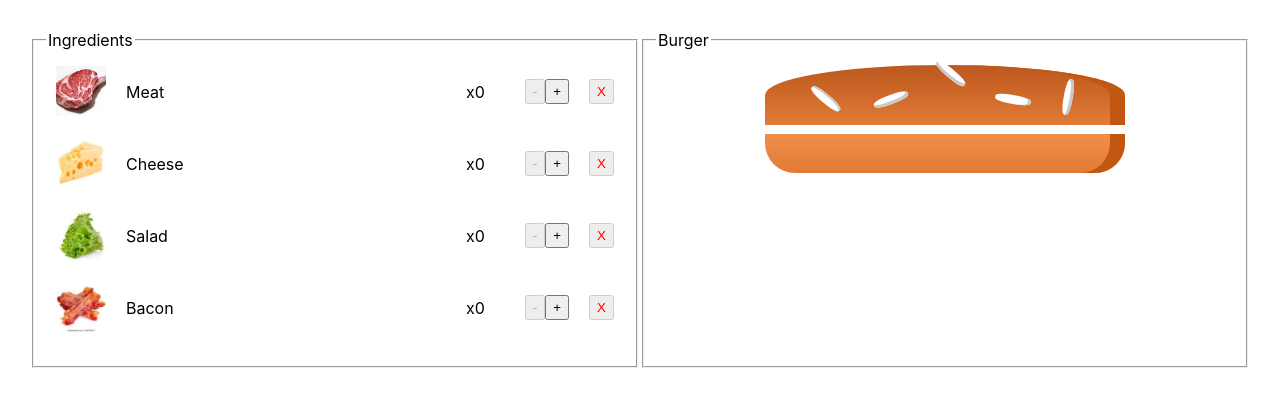
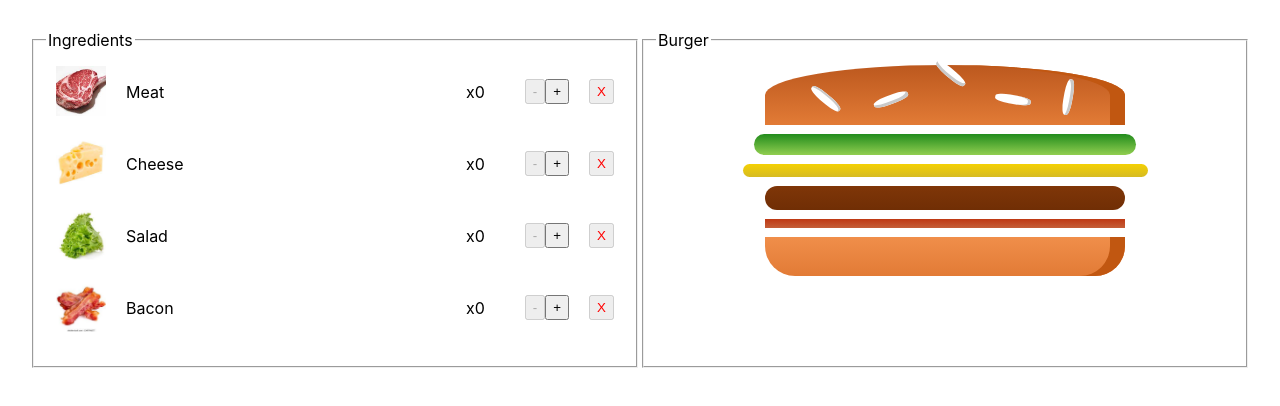
Before and after one commit to iisakjanova/js_group_11_homework_55_irina_isakzhanova, a React (Create React App) app: page / in a window 1280 px wide. Shown: the top 406 px of the page. Built offline with nearby package versions, Linux system fonts and the light colour scheme.

Commit message:
Added Bacon, Cheese, Meat, Salad components

```diff
--- /dev/null
+++ b/src/components/Bacon/Bacon.css
@@ -0,0 +1,6 @@
+.Bacon {
+    width: 80%;
+    height: 3%;
+    background: linear-gradient(#bf3813, #c45e38);
+    margin: 2% auto;
+}
--- /dev/null
+++ b/src/components/Bacon/Bacon.js
@@ -0,0 +1,10 @@
+import React from 'react';
+import './Bacon.css';
+
+const Bacon = () => {
+    return (
+        <div className="Bacon" />
+    );
+};
+
+export default Bacon;
--- a/src/components/Burger/Burger.js
+++ b/src/components/Burger/Burger.js
@@ -2,6 +2,10 @@ import React from 'react';
 import './Burger.css';
 import BreadTop from "../BreadTop/BreadTop";
 import BreadBottom from "../BreadBottom/BreadBottom";
+import Salad from "../Salad/Salad";
+import Cheese from "../Cheese/Cheese";
+import Meat from "../Meat/Meat";
+import Bacon from "../Bacon/Bacon";
 
 const Burger = () => {
     return (
@@ -10,6 +14,10 @@ const Burger = () => {
                 <legend>Burger</legend>
                 <div className="Burger">
                     <BreadTop />
+                    <Salad />
+                    <Cheese />
+                    <Meat />
+                    <Bacon />
                     <BreadBottom />
                 </div>
             </fieldset>
--- /dev/null
+++ b/src/components/Cheese/Cheese.css
@@ -0,0 +1,7 @@
+.Cheese {
+    width: 90%;
+    height: 4.5%;
+    margin: 2% auto;
+    background: linear-gradient(#f4d004, #d6bb22);
+    border-radius: 20px;
+}
--- /dev/null
+++ b/src/components/Cheese/Cheese.js
@@ -0,0 +1,10 @@
+import React from 'react';
+import './Cheese.css';
+
+const Cheese = () => {
+    return (
+        <div className="Cheese" />
+    );
+};
+
+export default Cheese;
--- /dev/null
+++ b/src/components/Meat/Meat.css
@@ -0,0 +1,7 @@
+.Meat {
+    width: 80%;
+    height: 8%;
+    background: linear-gradient(#7f3608, #702e05);
+    margin: 2% auto;
+    border-radius: 15px;
+}
--- /dev/null
+++ b/src/components/Meat/Meat.js
@@ -0,0 +1,10 @@
+import React from 'react';
+import './Meat.css';
+
+const Meat = () => {
+    return (
+        <div className="Meat" />
+    );
+};
+
+export default Meat;
--- /dev/null
+++ b/src/components/Salad/Salad.css
@@ -0,0 +1,7 @@
+.Salad {
+    width: 85%;
+    height: 7%;
+    margin: 2% auto;
+    background: linear-gradient(#228c1d, #91ce50);
+    border-radius: 20px;
+}
--- /dev/null
+++ b/src/components/Salad/Salad.js
@@ -0,0 +1,10 @@
+import React from 'react';
+import './Salad.css';
+
+const Salad = () => {
+    return (
+        <div className="Salad" />
+    );
+};
+
+export default Salad;
```
